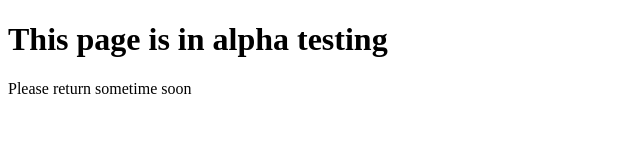
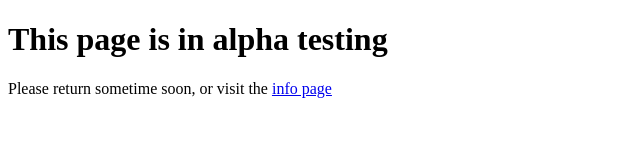
Before and after one commit to IdkWhatAmIDoin/vsmolli, a plain HTML site: page index.html in a window 1280 px wide. Shown: the whole page, without its empty margins (0-640 px from the left). Drawn offline with Linux system fonts and the light colour scheme.

Commit message:
Update index.html

```diff
--- a/index.html
+++ b/index.html
@@ -6,7 +6,7 @@
 <body>
 
 <h1>This page is in alpha testing</h1>
-<p>Please return sometime soon</p>
+<p>Please return sometime soon, or visit the <a href="https://idkwhatiamdoin.github.io/vsmolli/info">info page</a></p>
 
 </body>
 </html>
```
